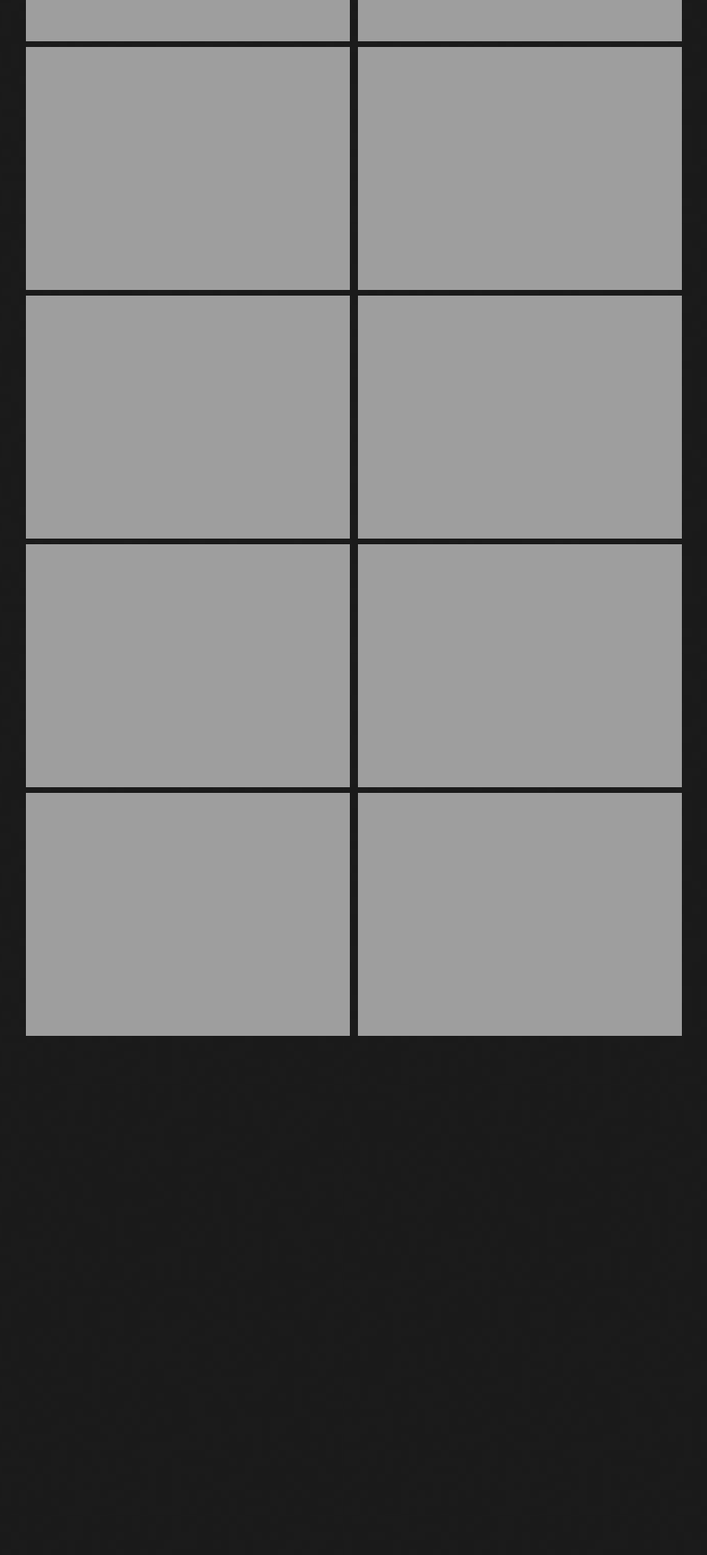
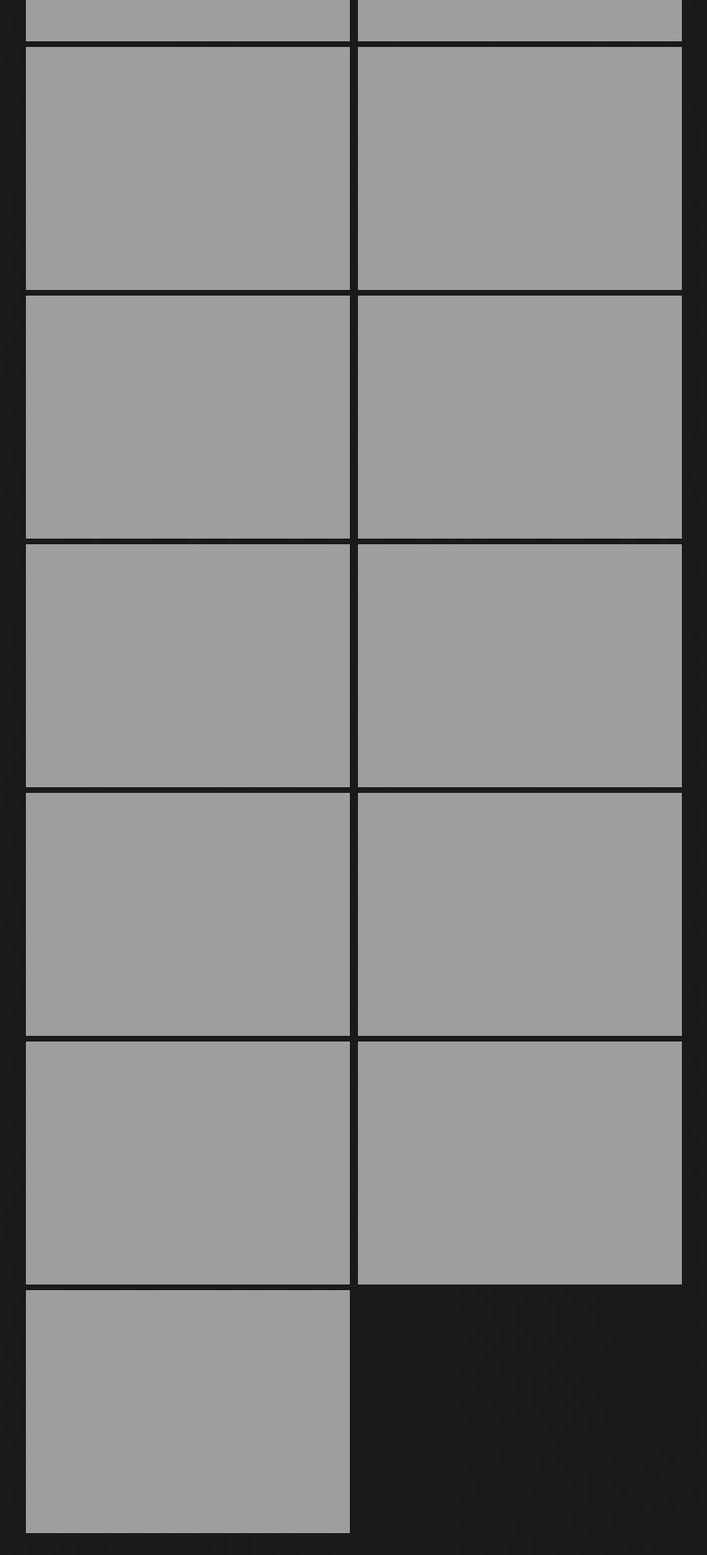
Before and after one commit to TheRealBrodie/TheRealBrodie.github.io, a Jekyll site: the page built from wallpapers.md, in a window 1280 px wide. Shown: the part 789-2709 px from the top of the page at 81% size, without its empty margins (108-981 px from the left). Built offline with Jekyll 4.4.1, drawn with Linux system fonts in a browser that asks for light colours; before the commit the page ends 2095 px from its top, so only the background shows below that.

Commit message:
Update wallpapers.md

```diff
--- a/wallpapers.md
+++ b/wallpapers.md
@@ -25,3 +25,9 @@ layout: default
 /Wallpapers/idk2.JPG)
 ![idk](https://therealbrodie.github.io/Wallpapers
 /Wallpapers/idk.JPG)
+![Greenery](https://therealbrodie.github.io/Wallpapers
+/Wallpapers/Greenery.jpg)
+![Foresty Mountain](https://therealbrodie.github.io/Wallpapers
+/Wallpapers/Foresty-Mountain.jpg)
+![A Mountian](https://therealbrodie.github.io/Wallpapers
+/Wallpapers/Snowy-Mountian.jpg)
```
